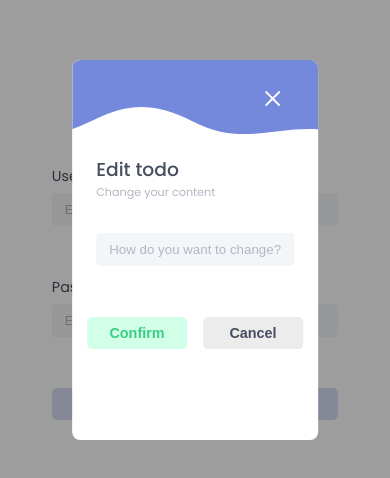
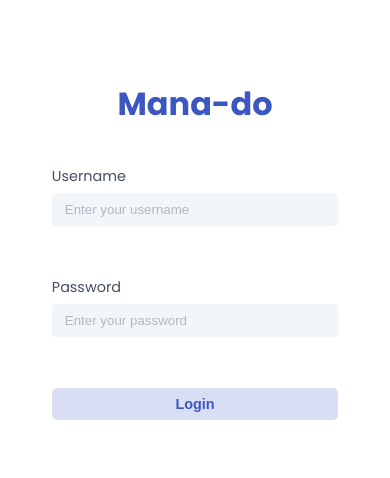
Before and after one commit to manabie-com/mana-do, a React (Create React App) app: page / in a window 390 px wide. Shown: the part 172-650 px from the top of the page. Built offline with nearby package versions, Linux system fonts and the light colour scheme.

Commit message:
Re-css modal for mobile UX, transition for modal

```diff
--- a/src/App.tsx
+++ b/src/App.tsx
@@ -8,11 +8,8 @@ import UserProvider from "./store/contexts/userContext";
 import AuthCheck from "./auth/AuthCheck";
 import { ManaDo_DB } from "./utils/localDatabase";
 import { MANADO_DB } from "./constants";
-import ManaDoModal from "./components/ManaDoModal";
 
 function App() {
-  const [show, setShow] = React.useState(true);
-
   React.useEffect(() => {
     // Init database to localstorage
     if (!localStorage.getItem(MANADO_DB)) {
@@ -20,13 +17,8 @@ function App() {
     }
   }, []);
 
-  const handelCLock = () => {
-    setShow(false);
-  };
-
   return (
     <main className="App">
-      <ManaDoModal show={show} onClickOutside={handelCLock} onClose={handelCLock}/>
       <RouterProvider>
         <UserProvider>
           <TodoProvider>
--- a/src/components/ManaDoModal/ManaDoModal.module.css
+++ b/src/components/ManaDoModal/ManaDoModal.module.css
@@ -1,22 +1,39 @@
 .ManaDo__OverlayBackground {
-  background-color: rgba(0, 0, 0, 0.384);
+  background-color: rgba(0, 0, 0, 0.3);
   position: fixed;
+  top: 0;
+  left: 0;
   z-index: 5;
   width: 100vw;
   height: 100vh;
+  transition: all ease-in 50ms;
+  transform: none !important;
 }
 
 .ManaDo__ModalContainer {
-  height: 45vh;
-  width: 63vmin;
+  min-height: 330px;
+  min-width: 63vmin;
+  max-width: 90vmin;
   background-color: white;
   position: fixed;
   top: 50%;
   left: 50%;
-  transform: translate(-50%, -50%);
   z-index: 6;
   border-radius: 8px;
   overflow: hidden;
+  transition: all ease-in 100ms;
+}
+
+.hidden {
+  visibility: hidden;
+  opacity: 0;
+  transform: translate(-50%, -40%);
+}
+
+.show {
+  visibility: visible;
+  opacity: 1;
+  transform: translate(-50%, -50%);
 }
 
 .ManaDo__ModalContainer > .ManaDo__HeadSVG {
@@ -88,7 +105,3 @@
   height: 15px;
   transform: translateY(2px);
 }
-
-.hidden {
-  display: none;
-}
--- a/src/components/ManaDoModal/index.tsx
+++ b/src/components/ManaDoModal/index.tsx
@@ -29,13 +29,13 @@ const ManaDoModal: React.FunctionComponent<ManaDoModalProps> = ({
     <>
       <div
         className={`${styles.ManaDo__OverlayBackground} ${
-          (!show && styles.hidden) || ""
+          (!show && styles.hidden) || styles.show
         }`}
         onClick={onClickOutside}
       ></div>
       <div
         className={`${styles.ManaDo__ModalContainer} ${
-          (!show && styles.hidden) || ""
+          (!show && styles.hidden) || styles.show
         }`}
       >
         <HeadSVG className={styles.ManaDo__HeadSVG} />
@@ -68,7 +68,7 @@ const ManaDoModal: React.FunctionComponent<ManaDoModalProps> = ({
                 label="Confirm"
                 className="mr-1"
                 variant="secondary-light"
-                />
+              />
               <ManaDoButton
                 type="button"
                 label="Cancel"
--- a/src/components/TodoFeatureSection/TodoTypeContainer/TodoContainer/index.tsx
+++ b/src/components/TodoFeatureSection/TodoTypeContainer/TodoContainer/index.tsx
@@ -20,6 +20,7 @@ export interface TodoContainerProps extends React.HTMLAttributes<HTMLElement> {
 const TodoContainer: React.FunctionComponent<TodoContainerProps> = ({
   data,
   type,
+  className = "",
   ...props
 }) => {
   const [, dispatch] = React.useContext(TodoContext);
@@ -61,7 +62,8 @@ const TodoContainer: React.FunctionComponent<TodoContainerProps> = ({
 
   return (
     <div
-      className={`${styles.ManaDo__Todo__Container} ${props.className || ""}`}
+      className={`${styles.ManaDo__Todo__Container} ${className || ""}`}
+      {...props}
     >
       <div
         className={`${styles.ManaDo__TodoContent} ${
--- a/src/components/TodoFeatureSection/TodoTypeContainer/index.tsx
+++ b/src/components/TodoFeatureSection/TodoTypeContainer/index.tsx
@@ -5,6 +5,7 @@ import TodoContainer from "./TodoContainer";
 import styles from "./TodoTypeContainer.module.css";
 import { toggleAllTodos } from "../../../store/actions/todoActions";
 import Service from "../../../service";
+import ManaDoModal from "../../ManaDoModal";
 
 export interface TodoTypeContainerProps
   extends React.HTMLAttributes<HTMLElement> {
@@ -22,6 +23,7 @@ const TodoTypeContainer: React.FunctionComponent<TodoTypeContainerProps> = ({
   ...props
 }) => {
   const [, dispatch] = React.useContext(TodoContext);
+  const [show, setShow] = React.useState(false);
 
   const handleToggleTodoStatus = React.useCallback(async () => {
     try {
@@ -35,9 +37,17 @@ const TodoTypeContainer: React.FunctionComponent<TodoTypeContainerProps> = ({
     }
   }, [actionKey, dispatch]);
 
+  const handleShowUpdateModal = React.useCallback(() => {
+    console.log("lcicked");
+    setShow(true);
+  }, []);
+
   return (
+    <>
       <div
-      className={`${styles.ManaDo__TodoTypeContainer} ${props.className || ""}`}
+        className={`${styles.ManaDo__TodoTypeContainer} ${
+          props.className || ""
+        }`}
       >
         <div className={styles.ManaDo__TodoTypeHeader_Wrapper}>
           <h4 className={styles.ManaDo__TodoTypeHeader_TypeLabel}>{label}</h4>
@@ -56,6 +66,7 @@ const TodoTypeContainer: React.FunctionComponent<TodoTypeContainerProps> = ({
                 data={todo}
                 type={actionKey}
                 className="mb-1"
+                onDoubleClick={handleShowUpdateModal}
               />
             ))) || (
             <div className={styles.ManaDo__Todos_Empty}>
@@ -66,6 +77,12 @@ const TodoTypeContainer: React.FunctionComponent<TodoTypeContainerProps> = ({
           )}
         </div>
       </div>
+      <ManaDoModal
+        show={show}
+        onClickOutside={() => setShow(false)}
+        onClose={() => setShow(false)}
+      />
+    </>
   );
 };
 
```
Lines whose indentation alone changed are shown as unchanged.
